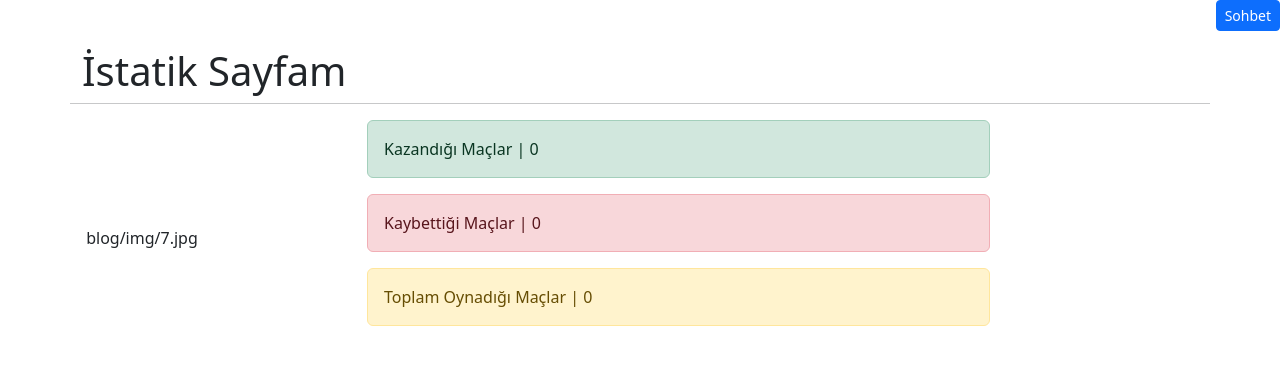
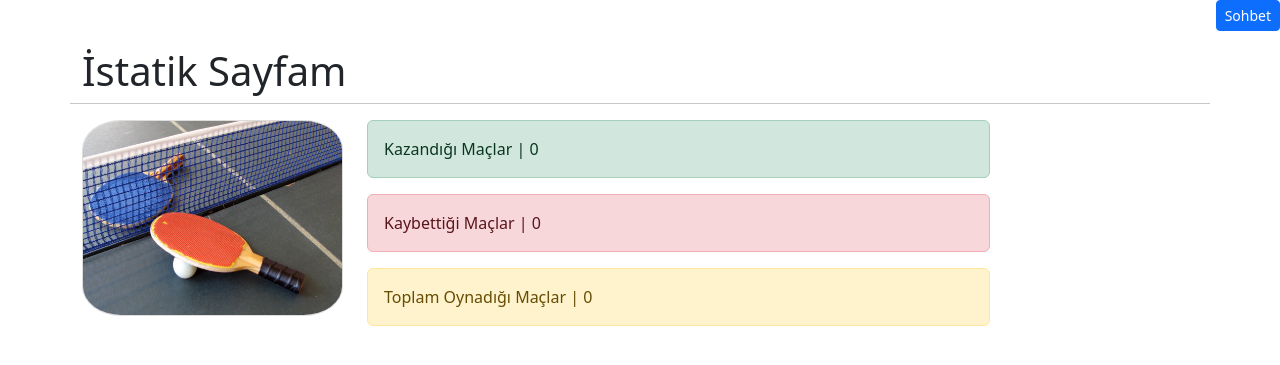
Before and after one commit to aozcelikk/ft_transcendence, a Django app: page /tr/anasayfa in a window 1280 px wide. Shown: the part 57-422 px from the top of the page. Run offline with Django 4.2, Linux system fonts and the light colour scheme; the visitor is signed in with stand-in values (Sample User, id 1); data comes from the database, SQL or seed files in the repository; some libraries are stand-ins or nearby versions.

```diff
--- a/blog/templates/blog/indexOO.html
+++ b/blog/templates/blog/indexOO.html
@@ -19,8 +19,7 @@
 		{% for kisi in kisiler %}
 			{% if kisi.kullanici == user.get_username %}
 			<div class="col-3">
-				<img class ="resim" url="{% get_media_prefix %}{{kisi.resim}}" alt="" max-width="500;" height="240;">
-				{{kisi.resim}}
+				<img src="{%static kisi.resim %}" style="width:100%; height:auto; border: 1px solid #ddd; border-radius: 15%;">
 			</div>
 				<div class="col-9">
 					<div class="col-9">
--- a/blog/templates/blog/part/_kisi.html
+++ b/blog/templates/blog/part/_kisi.html
@@ -6,14 +6,14 @@
 		max-width:100%;
 		height:auto;
 		border: 1px solid #ddd;
-		border-radius: 15%;
+		border-radius: 10%;
 	}
 
 </style>
 <div class="card mb-3">
 	<div class="row">
 		<div class="col-md-3">
-			<img class ="resim" src="{% static "blog/img/7.jpg" %}" alt="" >
+			<img class ="resim" src="{% static kisi.resim %}" alt="">
 		</div>
 		<div class="col-md-9">
 			<h5 class="card-title">
--- a/blog/views.py
+++ b/blog/views.py
@@ -19,8 +19,7 @@ def index(request):
 def indexOO(request):
 	if request.user.is_authenticated:
 		kullanici_veri = {
-			"kisiler":Kisiler.objects.all(),
-			"kategoriler":Kategori.objects.all()
+			"kisiler":Kisiler.objects.all()
 		}
 		return render(request, "blog/indexOO.html", kullanici_veri)
 	return render(request, "blog/index.html")
--- a/mysite/urls.py
+++ b/mysite/urls.py
@@ -21,6 +21,7 @@ from django.conf import settings
 from django.conf.urls import handler404
 from django.conf.urls.i18n import i18n_patterns
 from django.utils.translation import gettext as _
+from django.conf.urls.static import static
 
 
 urlpatterns = i18n_patterns(
```
Also changed, not shown: blog/migrations/0006_alter_kisiler_resim.py (added), blog/migrations/0007_alter_kisiler_resim.py (added), blog/static/blog/img/1.jpg (added), blog/static/blog/img/2.jpg (added), blog/static/blog/img/3.jpg (added), blog/static/blog/img/4.jpg (added), blog/static/blog/img/5.jpg (added), blog/static/blog/img/6.jpg (added), static/img/7.jpg (added), uploads/blogs/7.jpg (added).
